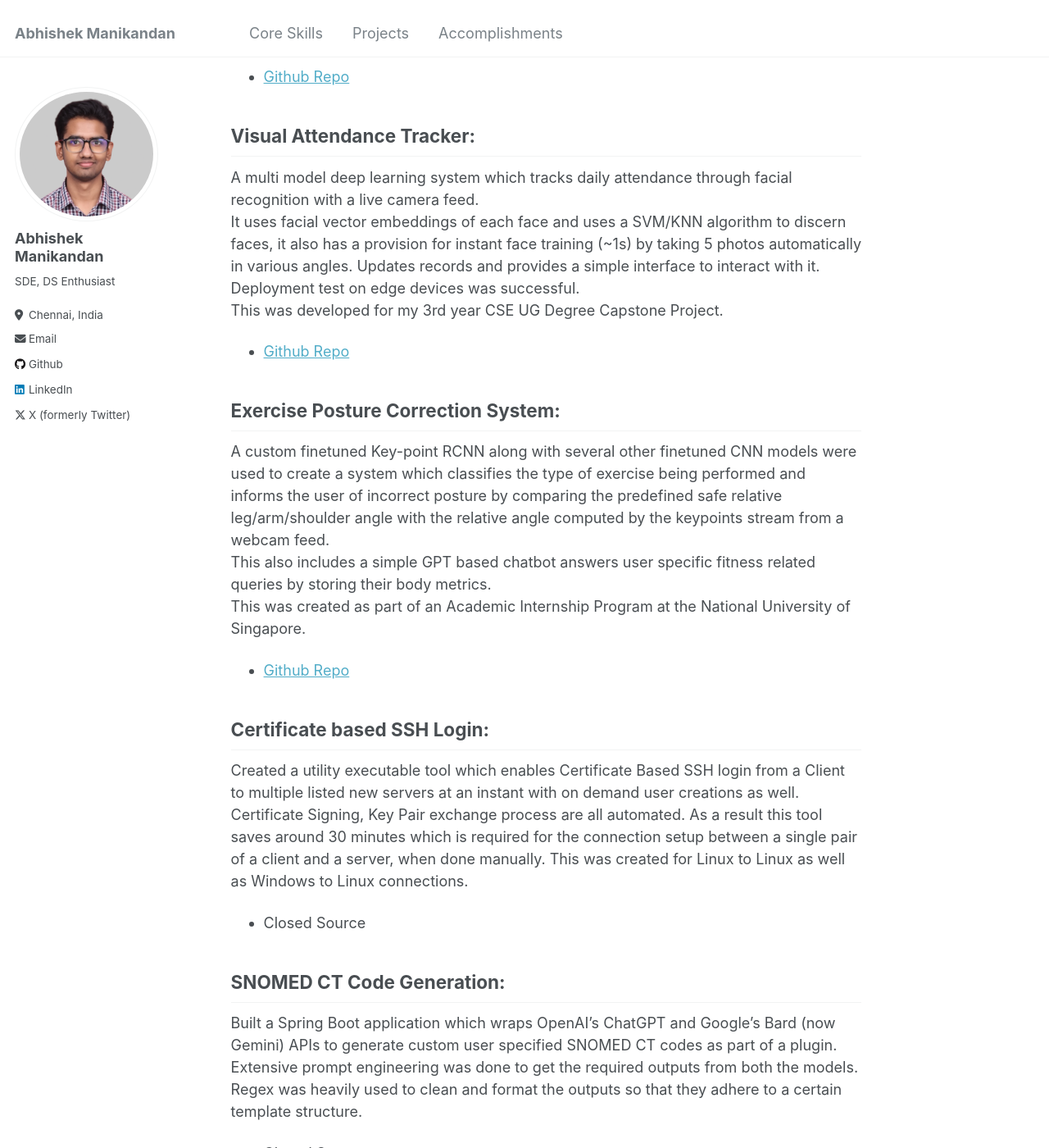
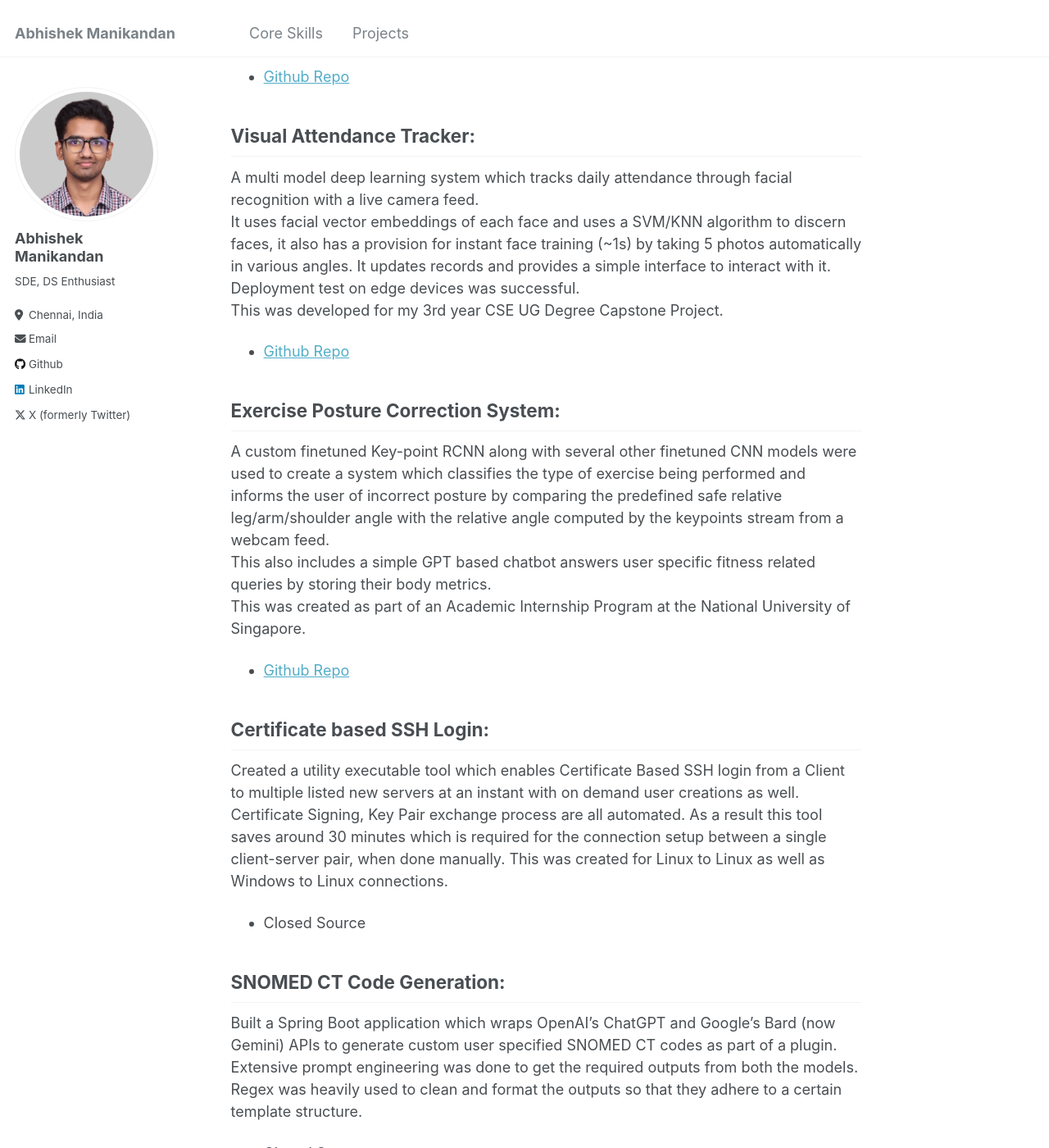
Before and after one commit to abhishekmani12/abhishekmani12.github.io, a Jekyll site: the page built from _pages/projects.md, in a window 1280 px wide and 1400 px high, scrolled down 430 px. Shown: the whole window at 82% size. Built offline with Jekyll 4.4.1, drawn with Linux system fonts in a browser that asks for light colours; some of the changed text lies outside the part shown.

Commit message:
Rectified typos

```diff
--- a/_config.yml
+++ b/_config.yml
@@ -57,7 +57,7 @@ comments:
   facebook:
     appid                :
     num_posts            : # 5 (default)
-    colorscheme          : # "light" (default), "dark"
+    colorscheme          : "dark"
 staticman:
   allowedFields          : ['name', 'email', 'url', 'message']
   branch                 : "gh-pages" # "master", "gh-pages"
@@ -248,7 +248,7 @@ sass:
 permalink: /:categories/:title/
 # paginate: 5 # amount of posts to show
 # paginate_path: /page:num/
-timezone: America/Los_Angeles # http://en.wikipedia.org/wiki/List_of_tz_database_time_zones
+timezone: Asia/Calcutta # http://en.wikipedia.org/wiki/List_of_tz_database_time_zones
 
 
 # Plugins
--- a/_data/navigation.yml
+++ b/_data/navigation.yml
@@ -5,6 +5,3 @@ main:
 
   - title: "Projects"
     url: /projects/
-
-  - title: "Accomplishments"
-    url: /accomplishments/
--- a/_pages/projects.md
+++ b/_pages/projects.md
@@ -14,7 +14,7 @@ This was my capstone project for my 4th Year CSE UG degree.
 
 ## Visual Attendance Tracker:
 A multi model deep learning system which tracks daily attendance through facial recognition with a live camera feed.
-It uses facial vector embeddings of each face and uses a SVM/KNN algorithm to discern faces, it also has a provision for instant face training (~1s) by taking 5 photos automatically in various angles. Updates records and provides a simple interface to interact with it. Deployment test on edge devices was successful.
+It uses facial vector embeddings of each face and uses a SVM/KNN algorithm to discern faces, it also has a provision for instant face training (~1s) by taking 5 photos automatically in various angles. It updates records and provides a simple interface to interact with it. Deployment test on edge devices was successful.
 This was developed for my 3rd year CSE UG Degree Capstone Project.
 - [Github Repo](https://github.com/abhishekmani12/Visual_Attendance_Tracking)
 
@@ -26,7 +26,7 @@ This was created as part of an Academic Internship Program at the National Unive
 
 ## Certificate based SSH Login:
 Created a utility executable tool which enables Certificate Based SSH login from a Client to multiple listed new servers at an instant with on demand user creations as well.
-Certificate Signing, Key Pair exchange process are all automated. As a result this tool saves around 30 minutes which is required for the connection setup between a single pair of a client and a server, when done manually. This was created for Linux to Linux as well as Windows to Linux connections.
+Certificate Signing, Key Pair exchange process are all automated. As a result this tool saves around 30 minutes which is required for the connection setup between a single client-server pair, when done manually. This was created for Linux to Linux as well as Windows to Linux connections.
 - Closed Source
 
 ## SNOMED CT Code Generation:
@@ -50,5 +50,5 @@ A simple Deep Learning Classifier which identifies different types of skin defec
 
 
 ## Web Scrapper and Sentiment Analyzer:
-Scrapes textual data from articles via xpath, cleans, processes data and performs sentiment analysis automatically,implemented custom stop words pertaining to various domain terminologies. This script was tested on 150+ articles.
+Scrapes textual data from articles via xpath, cleans, processes data and performs sentiment analysis automatically, implemented custom stop words pertaining to various domain terminologies. This script was tested on 150+ articles.
 - [Github Repo](https://github.com/abhishekmani12/Scrapping-and-Sentiment-Analysis)
```
Also changed, not shown: other parts of _pages/projects.md (+1 -1 lines), _pages/about.md (+1 -1 lines), _pages/skills.md (+4 -1 lines), _pages/accomplishments.md (line endings or trailing spaces).
